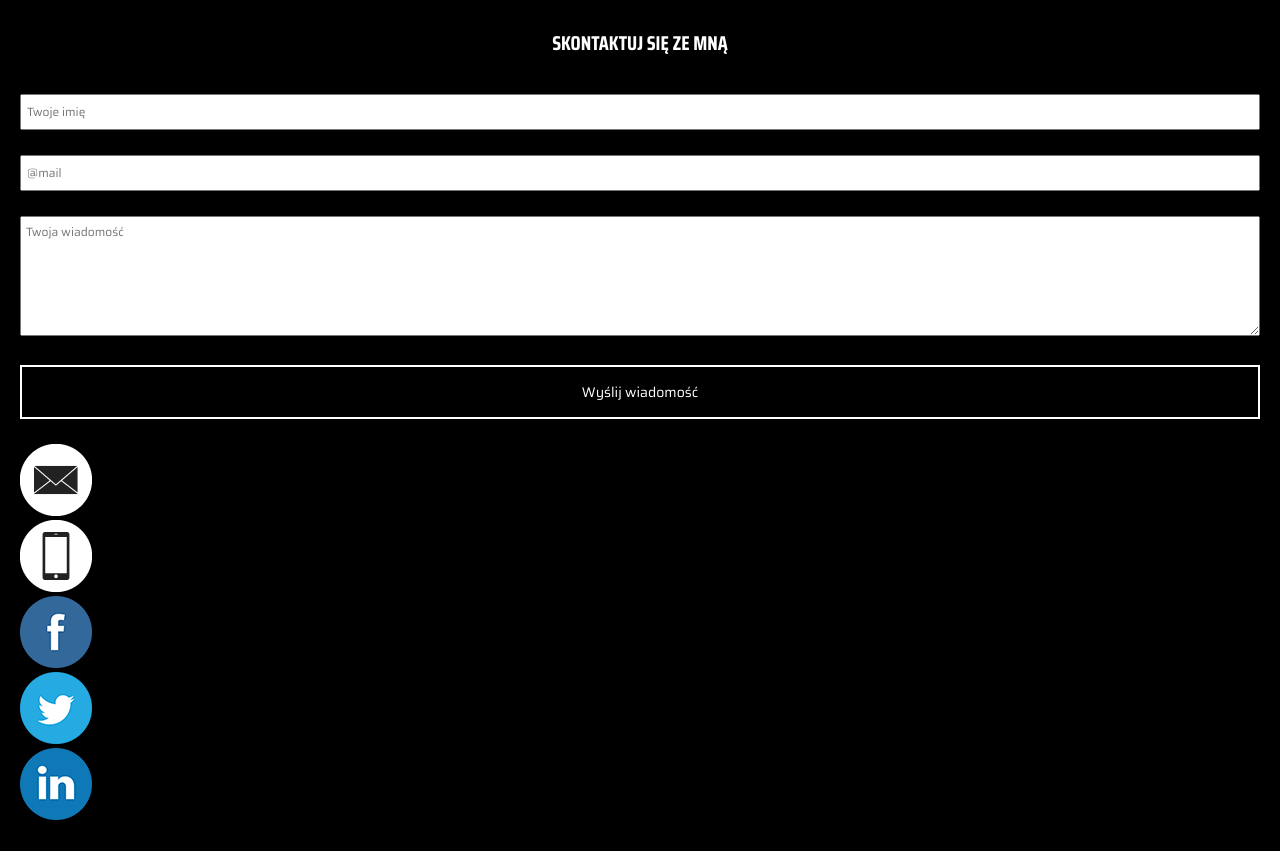
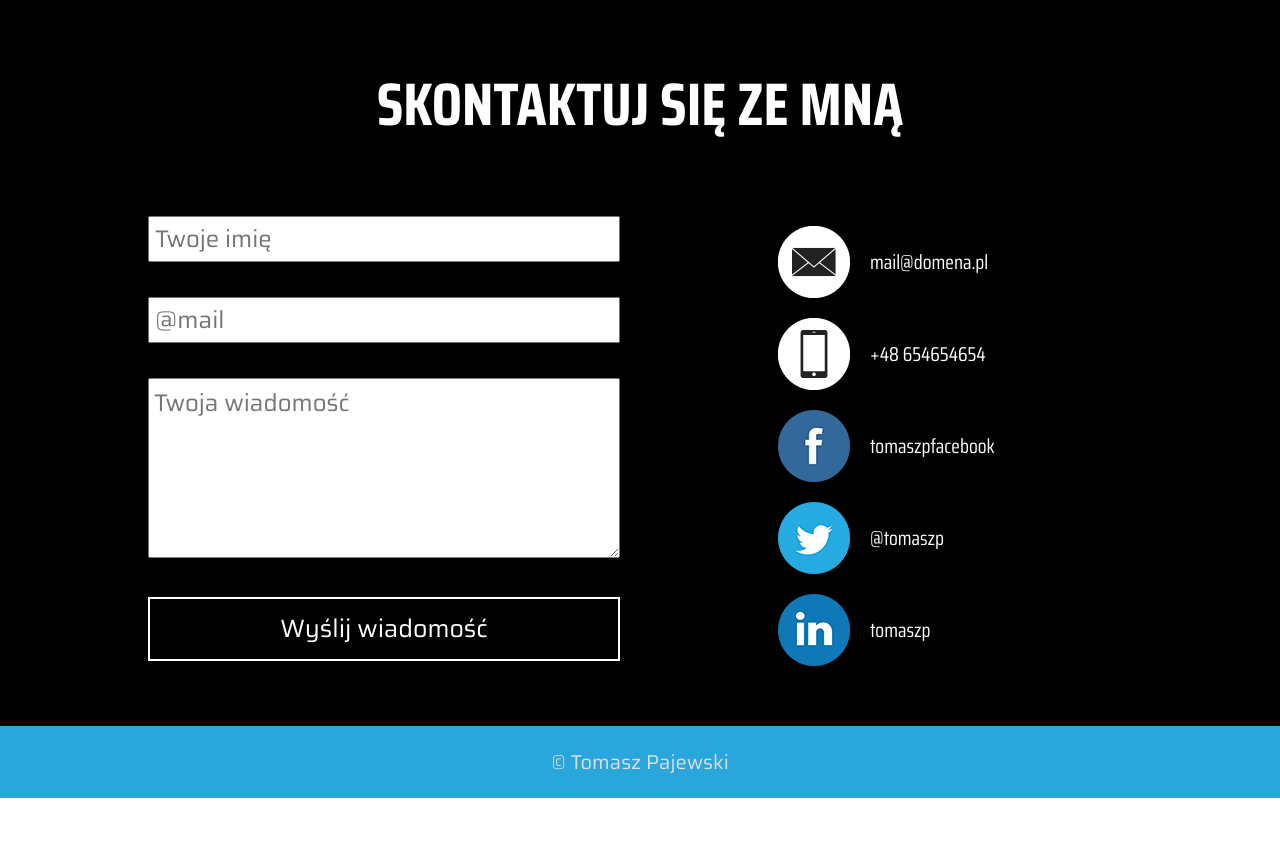
Before and after one commit to tomaszp123/Wizytowka, a website: page index.html in a window 1280 px wide. Shown: the part 4777-5628 px from the top of the page. After the commit the page ends 5575 px from the top, so only its background shows below. Drawn offline with Linux system fonts and the light colour scheme.

Commit message:
gotowe tak sobie v1

```diff
--- a/css/style.css
+++ b/css/style.css
@@ -216,9 +216,6 @@ header button {
     }
 }
 
-footer {
-    min-height: 80vh;
-}
 
 /* Sekcja pierwsza features */
 .features {
@@ -679,6 +676,8 @@ footer {
 }
 .contact .wrap{
     padding-top: 20px;
+    max-width: 1024px;
+    margin: 0 auto;
 }
 .contact input, .contact button, .contact textarea{
     width: 100%;
@@ -700,3 +699,74 @@ footer {
     color: #fff;
     border: 2px solid #fff;
 }
+.contact .socials {
+    padding-top: 30px;
+    font-size: 0;
+}
+.contact .social{
+    padding: 10px 0;
+    color: #fff;
+    font-family: 'Saira Condensed', sans-serif;
+}
+.contact .social img{
+    float: left;
+}
+.contact .social span{
+    line-height: 72px;
+    padding-left: 20px;
+    float: left;
+    font-size: 20px;
+}
+
+@media (min-width: 533px){
+    .contact .social {
+        display: inline-block;
+        width: 50%;
+    }
+}
+@media (min-width: 1024px){
+    .contact h1{
+        font-size: 60px;
+        padding: 30px 0;
+    }
+    .contact form, .contact .socials {
+        float: left;
+        width: 50%;
+        padding: 0 20px;
+    }
+    .contact .social {
+        display: block;
+        width: 50%;
+        margin: 0 auto;
+    }
+    .contact input, .contact button, .contact textarea{
+        margin-bottom: 35px;
+    }
+    .contact input {
+        height: 46px;
+        font-size: 24px;
+    }
+    .contact textarea{
+        height: 180px;
+        font-size: 24px;
+    }
+    .contact button {
+        font-size: 25px;
+        line-height: 50px;
+        transition: .5s;
+        cursor: pointer;
+    }
+    .contact button:hover{
+        color: #000;
+        background-color: #fff;
+    }
+}
+
+footer {
+    background-color: #29a6dc;
+    color: #ddd;
+    font-family: 'Saira', sans-serif;
+    text-align: center;
+    padding: 20px;
+    font-size: 20px;
+}
--- a/index.html
+++ b/index.html
@@ -125,7 +125,7 @@
     </section>
     <section class="contact">
         <h1>Skontaktuj się ze mną</h1>
-        <div class="wrap">
+        <div class="wrap clearfix">
             <form>
                 <input type="text" placeholder="Twoje imię">
                 <input type="text" placeholder="@mail">
@@ -133,30 +133,30 @@
                 <button>Wyślij wiadomość</button>
             </form>
             <div class="socials">
-                <div class="social">
+                <div class="social clearfix">
                     <img src="./images/contact1.png" alt="kontakt">
                     <span>mail@domena.pl</span>
                 </div>
-                <div class="social">
+                <div class="social clearfix">
                     <img src="./images/contact2.png" alt="kontakt">
                     <span>+48 654654654</span>
                 </div>
-                <div class="social">
+                <div class="social clearfix">
                     <img src="./images/contact3.png" alt="kontakt">
                     <span>tomaszpfacebook</span>
                 </div>
-                <div class="social">
+                <div class="social clearfix">
                     <img src="./images/contact4.png" alt="kontakt">
                     <span>@tomaszp</span>
                 </div>
-                <div class="social">
+                <div class="social clearfix">
                     <img src="./images/contact5.png" alt="kontakt">
                     <span>tomaszp</span>
                 </div>
             </div>
         </div>
     </section>
-    <footer></footer>
+    <footer> &copy; Tomasz Pajewski</footer>
 </body>
 
 </html>
```
